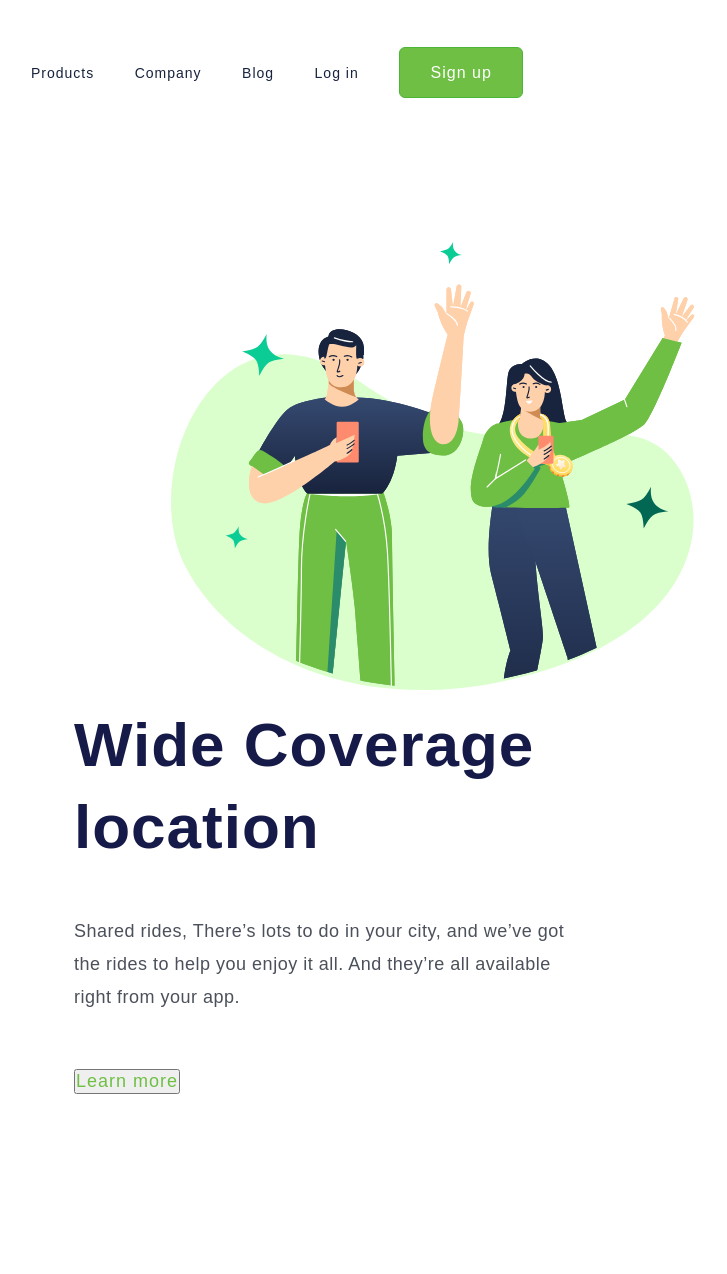
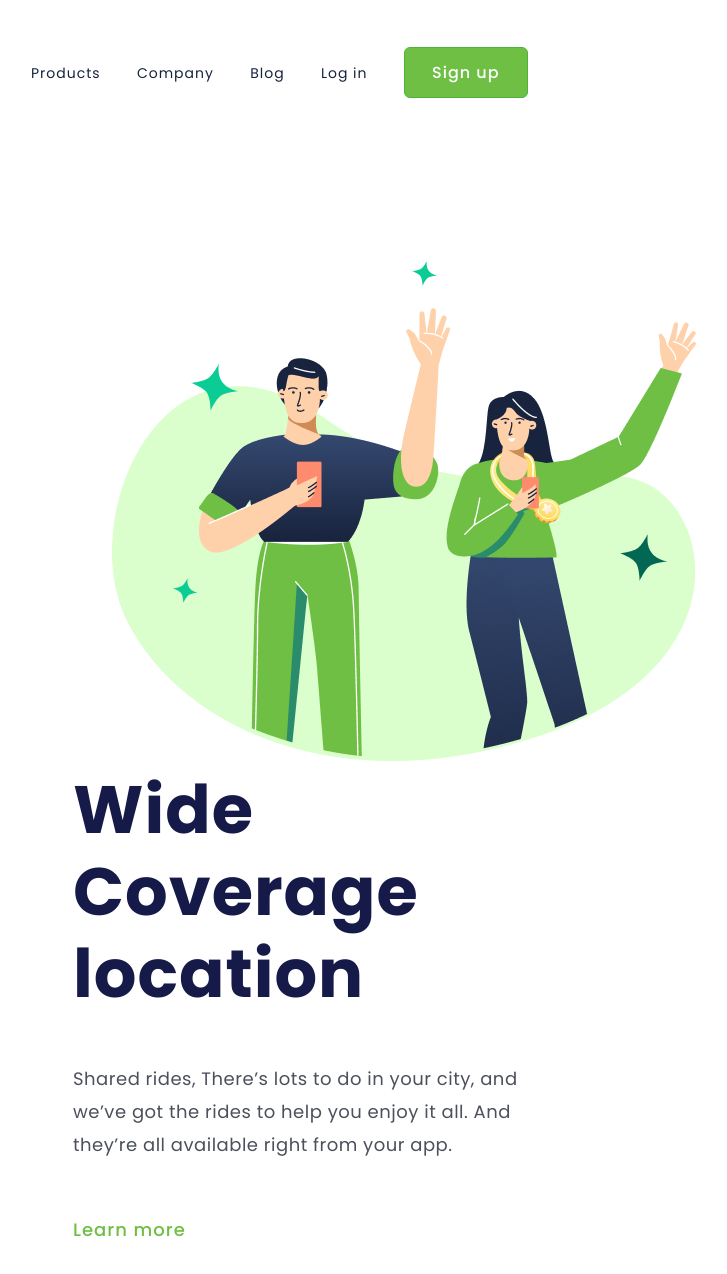
Before and after one commit to Rafaelmorales1982/DesafioWideCoverage, a plain HTML site: page index.html in a window 1280 px wide. Shown: the whole page, without its empty margins (11-738 px from the left). Before the commit the page ends 1144 px from the top, so only its background shows below. Drawn offline with Linux system fonts and the light colour scheme.

Commit message:
Atualizando

```diff
--- a/index.html
+++ b/index.html
@@ -4,8 +4,13 @@
 <head>
     <meta charset="UTF-8">
     <meta name="viewport" content="width=device-width, initial-scale=1.0">
+    <link rel="preconnect" href="https://fonts.googleapis.com">
+    <link rel="preconnect" href="https://fonts.gstatic.com" crossorigin>
+    <link href="https://fonts.googleapis.com/css2?family=Poppins:wght@100;200;300;400;500;600;700;800;900&display=swap"
+        rel="stylesheet">
+
     <link rel="stylesheet" href="./style.css">
-    <title>Desafio  Wide Coverage</title>
+    <title>Desafio Wide Coverage</title>
 </head>
 
 <body>
@@ -15,18 +20,18 @@
         <a class="link-header" href="">Company</a>
         <a class="link-header" href="">Blog</a>
         <a class="link-header" href="">Log in</a>
-        <a href=""><button class="button-header">Sign up</button></a>
+        <button class="button-header">Sign up</button>
     </header>
 
     <main>
-        <img class="logo-image" src="./img/principal.svg" alt="Imagem Home">
+        <img class="logo-image" src="./img/principal.png" alt="Imagem Home">
 
         <section>
             <h1>Wide Coverage location</h1>
             <p>Shared rides, There’s lots to do in your city, and we’ve got the rides to help you enjoy it all. And
                 they’re all available right from your app.</p>
 
-                <a href=""><button class="button-main">Learn more</button></a>
+            <button class="button-main">Learn more</button>
         </section>
     </main>
 </body>
--- a/style.css
+++ b/style.css
@@ -1,22 +1,28 @@
+
+
 * {
-    font-family: sans-serif;
+    font-family: 'Poppins', sans-serif;
     margin: 0;
     padding: 0;
     box-sizing: border-box;
 }
 
 header {
-    margin: 47px 0px 135px 42px;
+
+    margin-top: 47px;
+    margin-left: 42px;
 }
 
 .link-header {
     color: #17233D;
-    font-family: sans-serif;
+
     font-size: 14px;
     font-weight: 400;
     letter-spacing: 1px;
     text-decoration: none;
-    margin-right: 36px;
+    margin-right: 32px;
+    line-height: 21px;
+    text-align: center;
     cursor: pointer;
 }
 
@@ -28,7 +34,7 @@ header {
     background: #6fbf44;
     cursor: pointer;
     color: #ffffff;
-    font-family: sans-serif;
+
     font-size: 16px;
     font-weight: 500;
     letter-spacing: 1px;
@@ -36,30 +42,31 @@ header {
 }
 
 .logo-image {
-    width: 534px;
-    height: 467px;
-    margin-left: 182px;
+    margin: 163px 0 0 123px ;
     display: inline-block;
+
 }
 
 section {
     display: inline-block;
-    margin-left: 85px;
+    margin-left: 84px;
+    width: 493px;
+
 }
 
 h1 {
     color: #161a49;
-    font-family: sans-serif;
-    font-size: 62px;
+
+    font-size: 67px;
     font-weight: 700;
     line-height: 82px;
     letter-spacing: 1px;
-    width: 582px;
+
 }
 
 p {
-    width: 493px;
-    font-family: sans-serif;
+
+
     font-size: 18px;
     font-weight: 400;
     line-height: 33px;
@@ -72,12 +79,13 @@ p {
 
 .button-main {
 
-    font-family: sans-serif;
     font-size: 18px;
     font-weight: 500;
     letter-spacing: 1px;
     color: #6fbf44;
     margin-bottom: 50px;
     cursor: pointer;
+    border: none;
+    background: transparent;
 
 }
```
Also changed, not shown: img/principal.png (added).
